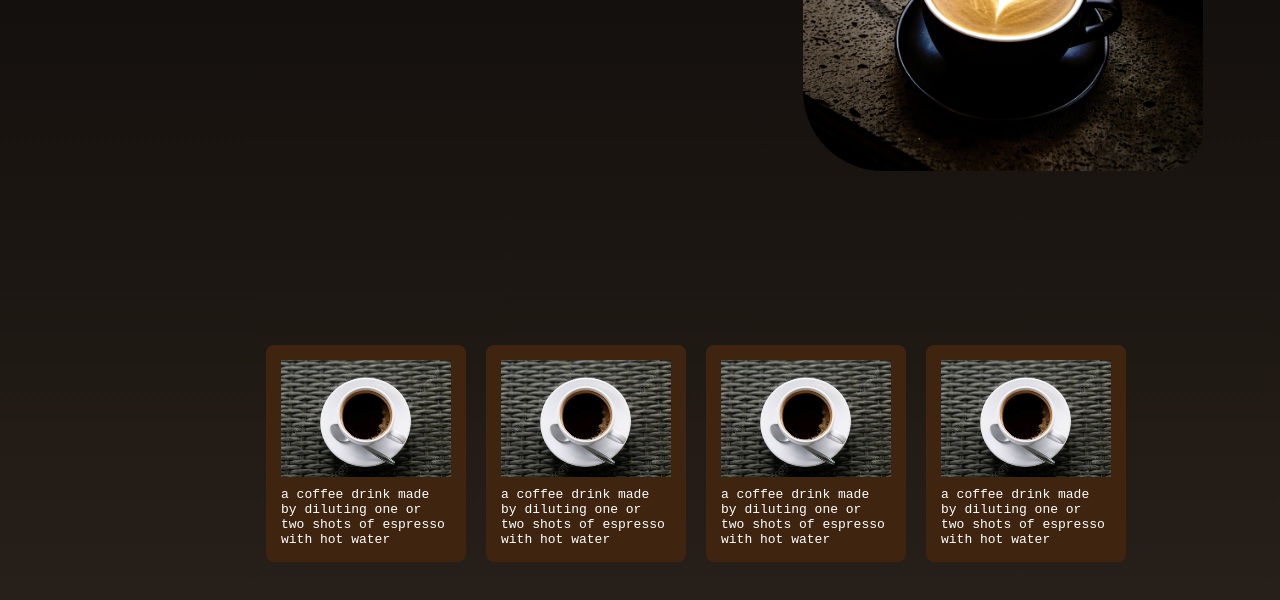
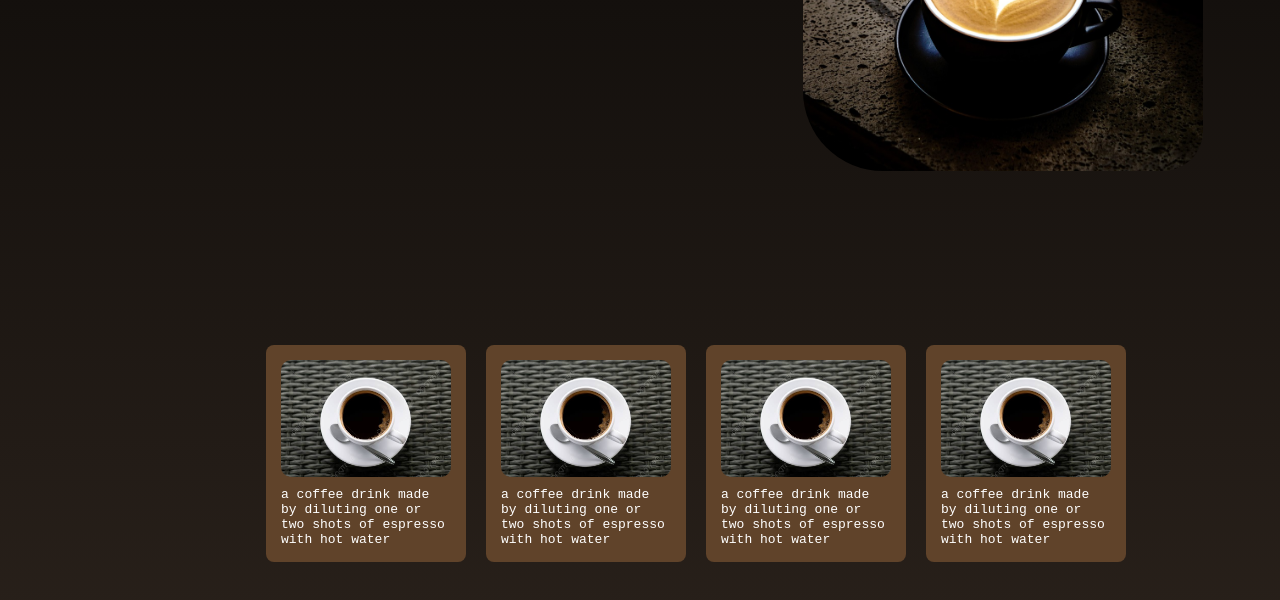
Before and after one commit to NikolasKenzie/CoffeeChampions, a plain HTML site: page index.html in a window 1280 px wide. Shown: the part 607-1207 px from the top of the page. Drawn offline with Linux system fonts and the light colour scheme.

Commit message:
homePage bawah

```diff
--- a/style/home.css
+++ b/style/home.css
@@ -155,7 +155,7 @@ body {
 }
 
 .card-menuHome {
-  background-color: #3f2510;
+  background-color: #60432a;
   border-radius: 8px;
   padding: 15px;
   display: flex;
@@ -167,9 +167,9 @@ body {
   transition: 250ms ease;
 }
 .card-menuHome:hover {
-  transform: scale(1.12);
-  background-color: #563316;
+  transform: scale(1.11);
 }
 .card-menuHome img {
   width: 170px;
+  border-radius: 10px;
 }
```
